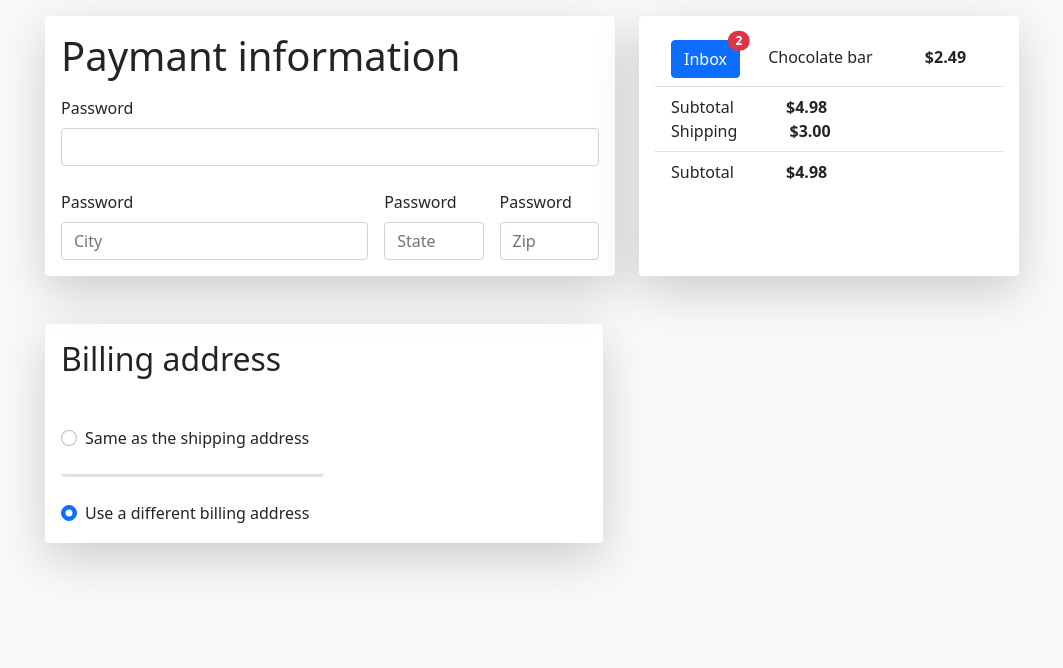
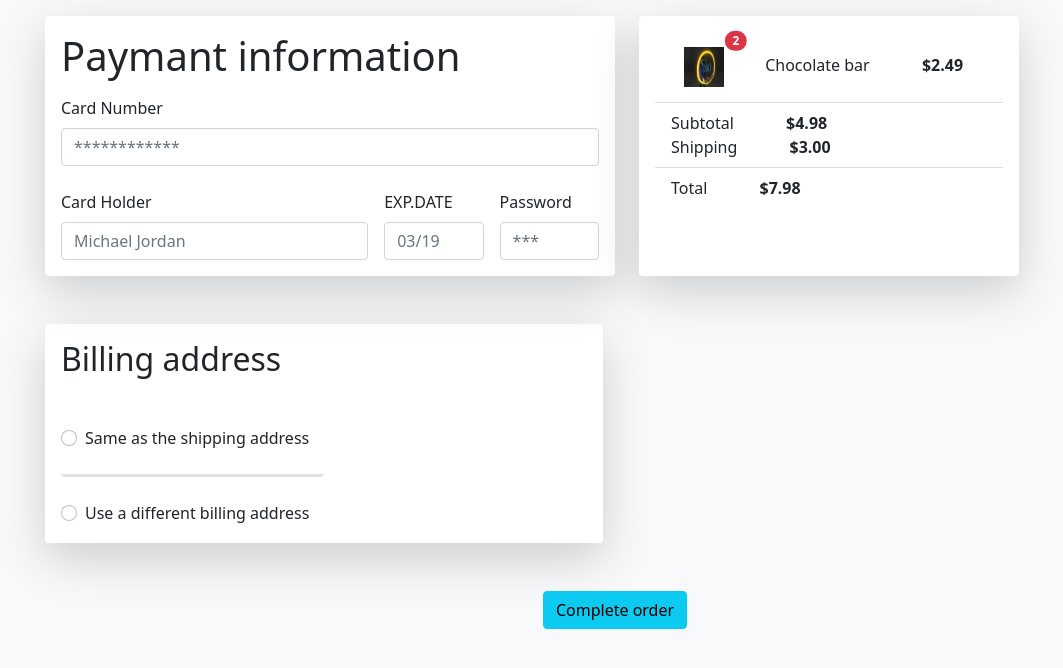
Before and after one commit to abdumannab-usmanov/bootstrap-exam, a plain HTML site: page index.html in a window 1280 px wide. Shown: the whole page, without its empty margins (25-1088 px from the left). Drawn offline with Linux system fonts and the light colour scheme.

Commit message:
Add  all changes

```diff
--- a/index.html
+++ b/index.html
@@ -13,8 +13,7 @@
     <div class="container">
 
 
-
-        <form method="post" class="mt-3">
+        <form action="https://echo.htmlacademy.ru./"  method="post" class="mt-3">
 
             <div class="row">
 
@@ -24,23 +23,23 @@
                         Paymant information
                     </h1>
 
-                    <label for="inputPassword5" class="form-label secondary">Password</label>
-                    <input type="password" id="inputPassword5" class="form-control mb-4" aria-describedby="passwordHelpBlock">
+                    <label for="inputPassword5" class="form-label secondary">Card Number</label>
+                    <input type="password" id="inputPassword5" name="code"  class="form-control mb-4" placeholder="************" aria-describedby="passwordHelpBlock" required>
 
 
                     <div class="row g-3">
                         <div class="col-sm-7">
-                            <label for="a" class="form-label secondary">Password</label>
-                            <input type="text" class="form-control" id="a"  placeholder="City" aria-label="City">
+                            <label for="a" class="form-label secondary">Card Holder</label>
+                            <input type="text" class="form-control" id="a" name="name"  placeholder="Michael Jordan"  required>
                         </div>
 
                         <div class="col-sm">
-                            <label for="b" class="form-label secondary">Password</label>
-                            <input type="text" class="form-control" id="b" placeholder="State" aria-label="State">
+                            <label for="b" class="form-label secondary">EXP.DATE</label>
+                            <input type="text" class="form-control" id="b" placeholder="03/19" required>
                         </div>
                         <div class="col-sm">
                             <label for="c" class="form-label secondary">Password</label>
-                            <input type="text" class="form-control" id="c" placeholder="Zip" aria-label="Zip">
+                            <input type="password" class="form-control" id="c" placeholder="***"  required>
                         </div>
                     </div>
 
@@ -49,8 +48,9 @@
                 <div class="col-4 ms-4 bg-white shadow-lg p-3 mb-5 bg-body rounded">
                     <ul class="list-group list-group-flush">
                         <li class="list-group-item">
-                            <button type="button" class="btn btn-primary position-relative me-4">
-                                Inbox
+                            <button type="button" class="btn  position-relative me-4">
+                                <img src="./img/images.jfif" width="40" height="40" alt="">
+
                                 <span class="position-absolute top-0 start-100 translate-middle badge rounded-pill bg-danger">
                                     2
                                     <span class="visually-hidden">unread messages</span>
@@ -66,8 +66,8 @@
                             </li>
 
 
-                        <li class="list-group-item"><span  class="me-xl-5  d-block">Subtotal
-                            <strong class="ms-5">$4.98</strong></span>
+                            <li class="list-group-item d-flex"><span  class="me-xl-5  d-block">Total
+                                <strong class="ms-5">$7.98</strong></span>
 
                             </li>
 
@@ -85,14 +85,14 @@
                     </h2>
                     <div class="form-check col-6 mb-4 rounded border-bottom border-3 pb-4">
 
-                    <input class="form-check-input" type="radio" name="flexRadioDefault" id="flexRadioDefault1">
+                        <input class="form-check-input" type="radio" name="flexRadioDefault" id="flexRadioDefault1" required>
                         <label class="form-check-label" for="flexRadioDefault1">
                             Same as the shipping address
                         </label>
                     </div>
 
                     <div class="form-check">
-                    <input class="form-check-input" type="radio" name="flexRadioDefault" id="flexRadioDefault2" checked>
+                        <input class="form-check-input" type="radio" name="flexRadioDefault" id="flexRadioDefault2"  required>
                         <label class="form-check-label" for="flexRadioDefault2">
                             Use a different billing address
                         </label>
@@ -100,7 +100,7 @@
 
                 </div>
 
-
+                <button type="submit" class="d-block btn btn-info mx-auto">Complete order</button>
 
             </form>
 
```
Also changed, not shown: img/images.jfif (added). Lines whose indentation alone changed are shown as unchanged.
